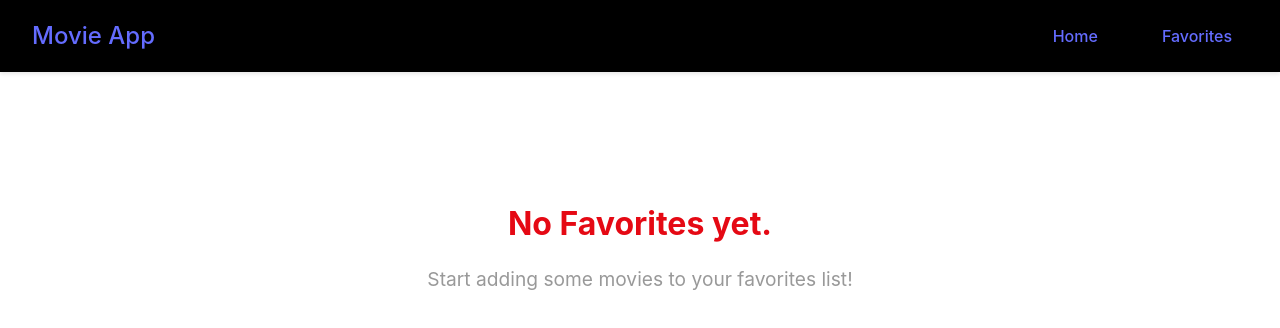
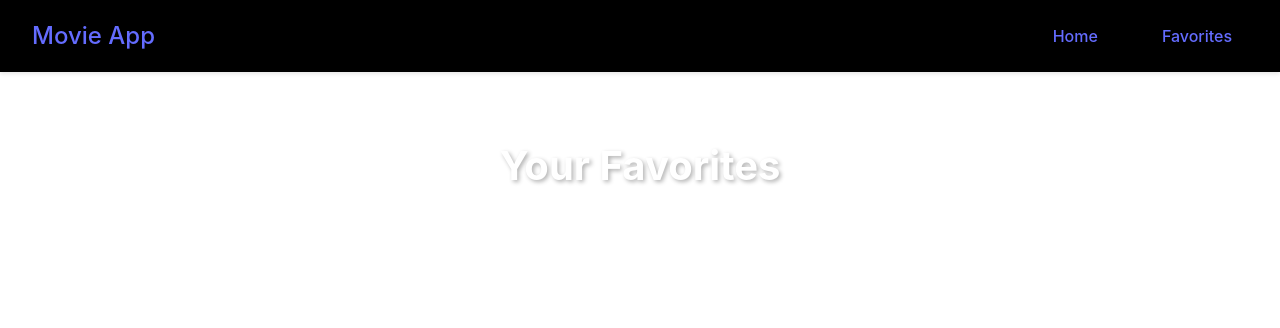
Before and after one commit to thirunavukarasu-m/Movie-Collection-React-, a React (Vite) app in the folder frontend/: page /favorites in a window 1280 px wide. Shown: the top 328 px of the page. Built offline with nearby package versions, Linux system fonts and the light colour scheme.

Commit message:
Modified the favorites page.

```diff
--- a/frontend/src/pages/Favorites.jsx
+++ b/frontend/src/pages/Favorites.jsx
@@ -1,13 +1,32 @@
-import React from 'react'
-import '../css/Favorites.css'
+import React from "react";
+import "../css/Favorites.css";
+import { useMovieContext } from "../contexts/MovieContext";
+import MovieCard from "../components/MovieCard";
 
 const Favorites = () => {
-  return (
-    <div className='favorites-empty'>
+  const { favorites } = useMovieContext();
+
+  if (!favorites) {
+    return (
+      <div className="favorites-empty">
         <h2>No Favorites yet.</h2>
         <p>Start adding some movies to your favorites list!</p>
-    </div>
-  )
-}
+      </div>
+    );
+  } else {
+    return (
+      <>
+        <div className="favorites">
+          <h2>Your Favorites</h2>
+        </div>
+        <div className="movies-grid">
+          {favorites.map((movie) => (
+            <MovieCard key={movie.title} movie={movie} />
+          ))}
+        </div>
+      </>
+    );
+  }
+};
 
-export default Favorites
+export default Favorites;
```
